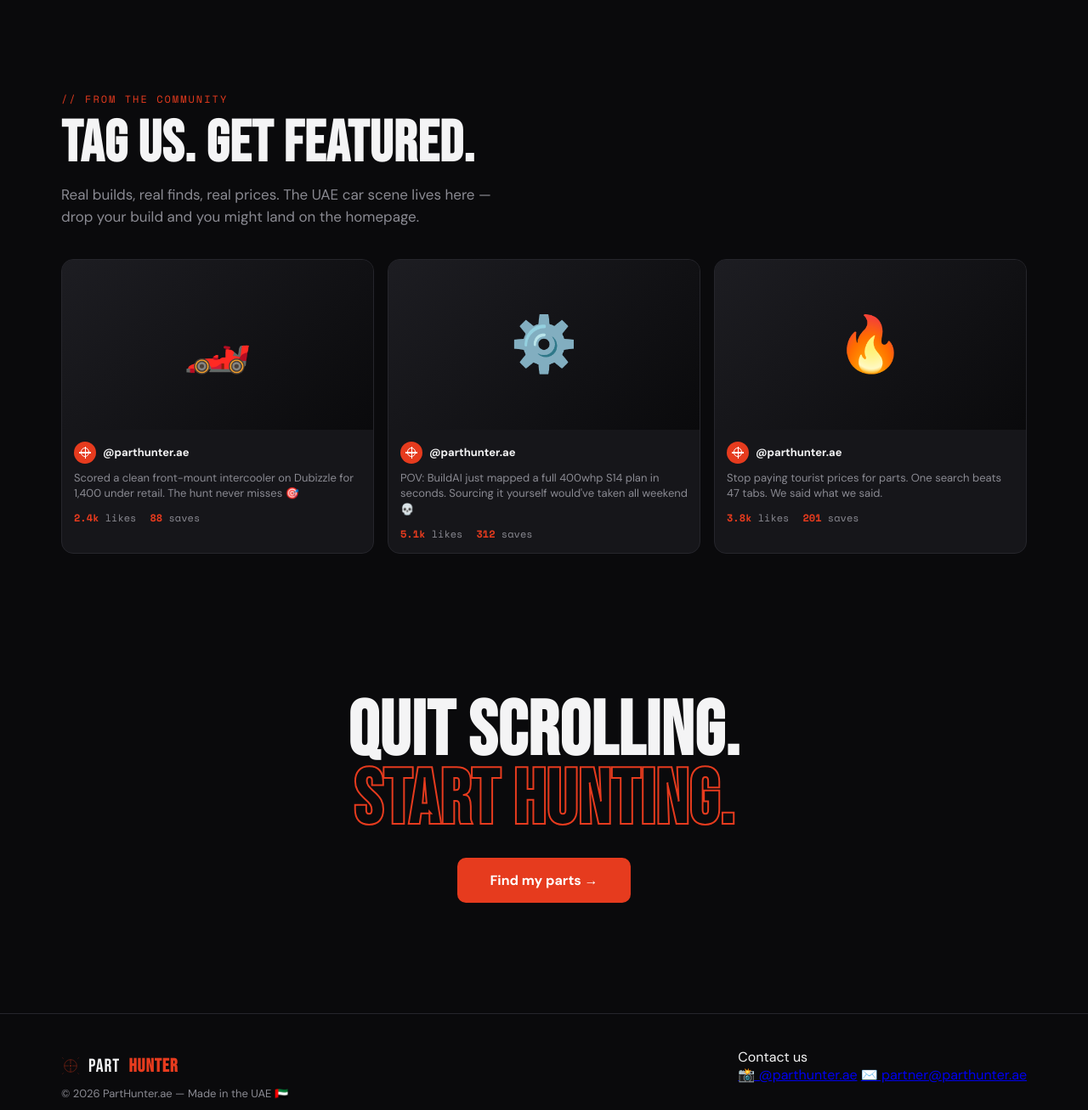
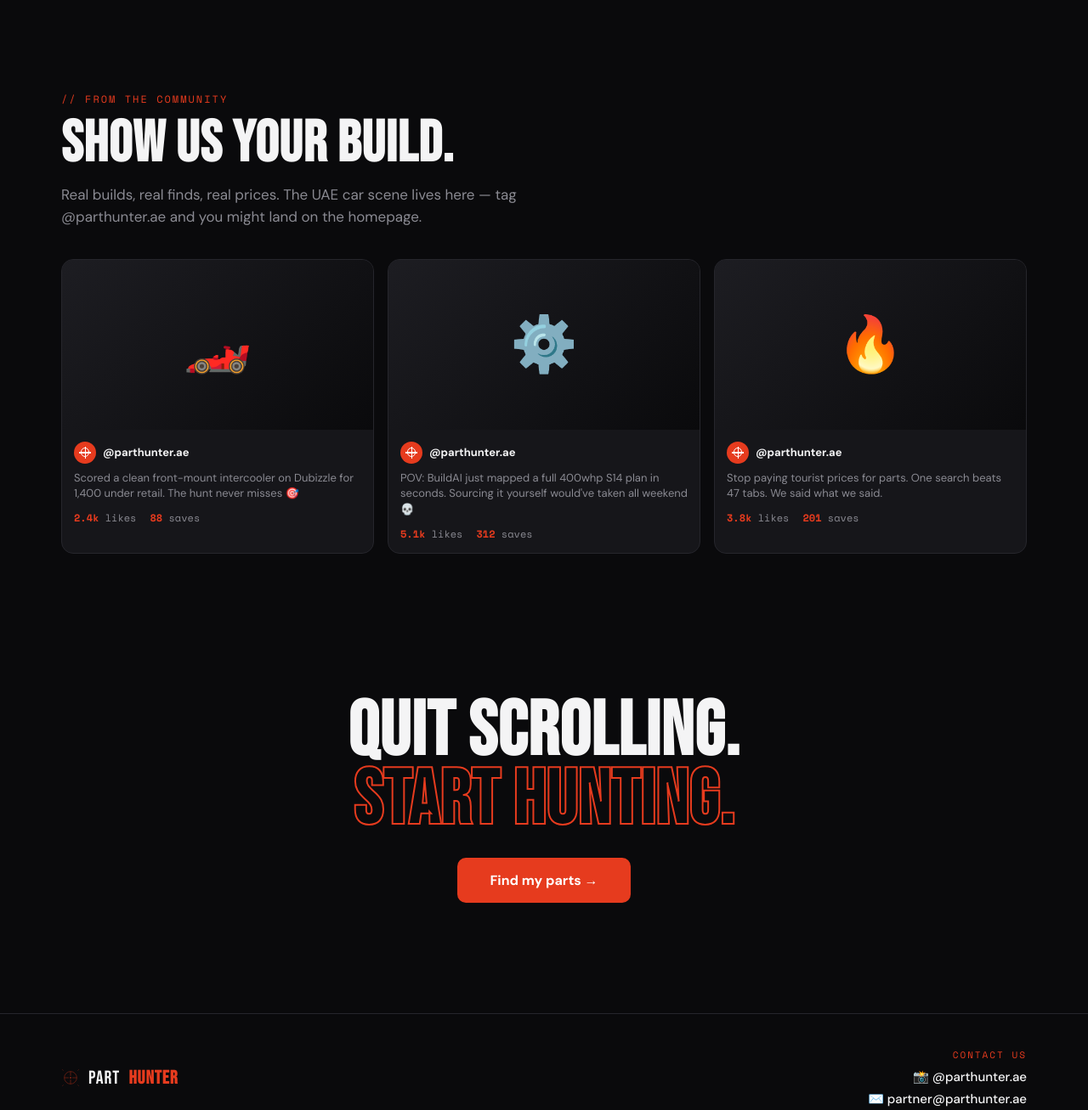
Before and after one commit to vaderswhips/parthunter, a plain HTML site: page index.html in a window 1280 px wide. Shown: the part 4080-5387 px from the top of the page at 85% size. Drawn offline with nearby package versions, Linux system fonts and the light colour scheme.

Commit message:
Add files via upload

```diff
--- a/app.js
+++ b/app.js
@@ -61,7 +61,7 @@ function toggleHow(btn) {
   if (!steps) return;
   const open = steps.classList.toggle('open');
   btn.setAttribute('aria-expanded', open ? 'true' : 'false');
-  btn.textContent = open ? 'Hide steps ↑' : 'Show the 3 steps ↓';
+  btn.textContent = open ? 'Hide ↑' : 'See how it works ↓';
 }
 
 // ---- Sell a part: modal + submission ----
--- a/index.html
+++ b/index.html
@@ -63,7 +63,7 @@
     <div class="eyebrow">// How it works</div>
     <h2 class="head">Three steps. Done.</h2>
     <p class="lead">No more 47 tabs. PartHunter does the hunting so you can get back to building.</p>
-    <button class="reveal-btn" id="howToggle" onclick="toggleHow(this)" aria-expanded="false">Show the 3 steps ↓</button>
+    <button class="reveal-btn" id="howToggle" onclick="toggleHow(this)" aria-expanded="false">See how it works ↓</button>
     <div class="steps" id="howSteps">
       <div class="step">
         <div class="step-num">01</div>
@@ -197,8 +197,8 @@
 <section class="block reveal" id="feed">
   <div class="wrap">
     <div class="eyebrow">// From the community</div>
-    <h2 class="head">Tag us. Get featured.</h2>
-    <p class="lead">Real builds, real finds, real prices. The UAE car scene lives here — drop your build and you might land on the homepage.</p>
+    <h2 class="head">Show us your build.</h2>
+    <p class="lead">Real builds, real finds, real prices. The UAE car scene lives here — tag @parthunter.ae and you might land on the homepage.</p>
     <div class="feed collapsed" id="feedGrid">
       <div class="post">
         <div class="ph">🏎️</div>
--- a/style.css
+++ b/style.css
@@ -8,6 +8,7 @@
 *{margin:0;padding:0;box-sizing:border-box}
 html{scroll-behavior:smooth}
 body{background:var(--bg);color:var(--text);font-family:var(--body);overflow-x:hidden}
+a{color:var(--text)}
 body::before{content:"";position:fixed;inset:0;z-index:0;pointer-events:none;
   background-image:linear-gradient(var(--line) 1px,transparent 1px),linear-gradient(90deg,var(--line) 1px,transparent 1px);
   background-size:54px 54px;opacity:.18;mask-image:radial-gradient(circle at 50% 30%,#000 0%,transparent 80%)}
@@ -146,7 +147,13 @@ h2.head{font-family:var(--display);font-size:clamp(38px,6vw,68px);line-height:.9
 footer{border-top:1px solid var(--line);padding:40px 0;margin-top:40px}
 .foot-in{display:flex;justify-content:space-between;align-items:center;flex-wrap:wrap;gap:16px}
 .foot-in .brand{font-size:22px}
+.foot-contact{display:flex;flex-direction:column;gap:6px;text-align:right}
+.foot-label{font-family:var(--mono);font-size:11px;letter-spacing:2px;text-transform:uppercase;color:var(--red);margin-bottom:2px}
+.foot-contact a{color:var(--text);text-decoration:none;font-size:15px;font-weight:500;transition:color .2s}
+.foot-contact a:hover{color:var(--red)}
+.foot-copy{display:block;margin-top:24px}
 footer .muted{color:var(--muted);font-size:13px}
+@media(max-width:720px){.foot-contact{text-align:left}.foot-copy{margin-top:18px}}
 
 .toast{position:fixed;bottom:24px;left:50%;transform:translateX(-50%) translateY(120px);background:var(--red);color:#fff;padding:13px 22px;border-radius:10px;font-weight:700;font-size:14px;z-index:99;transition:transform .35s cubic-bezier(.2,1.3,.4,1);box-shadow:0 12px 40px var(--red-glow)}
 .toast.show{transform:translateX(-50%) translateY(0)}
```
